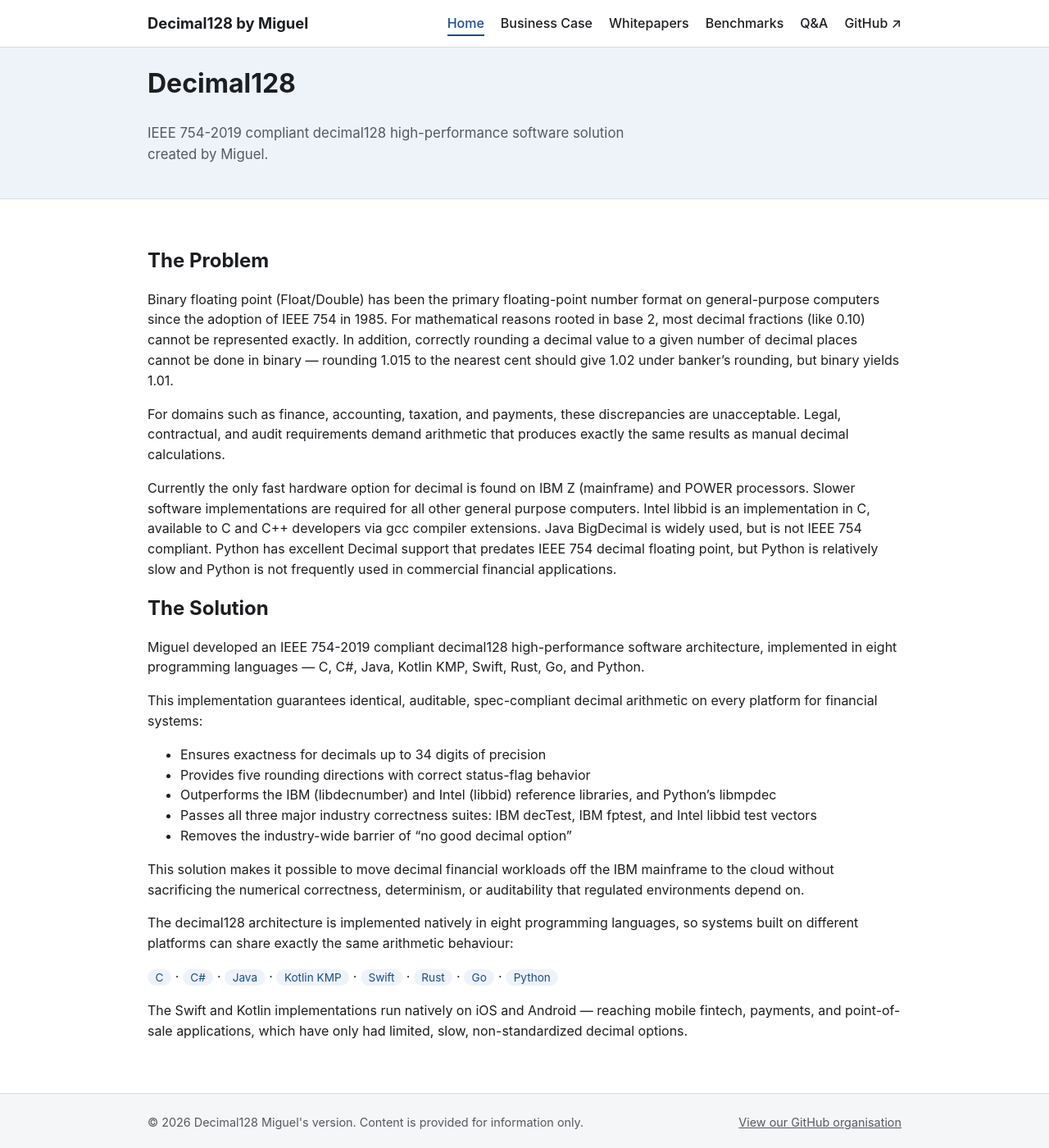
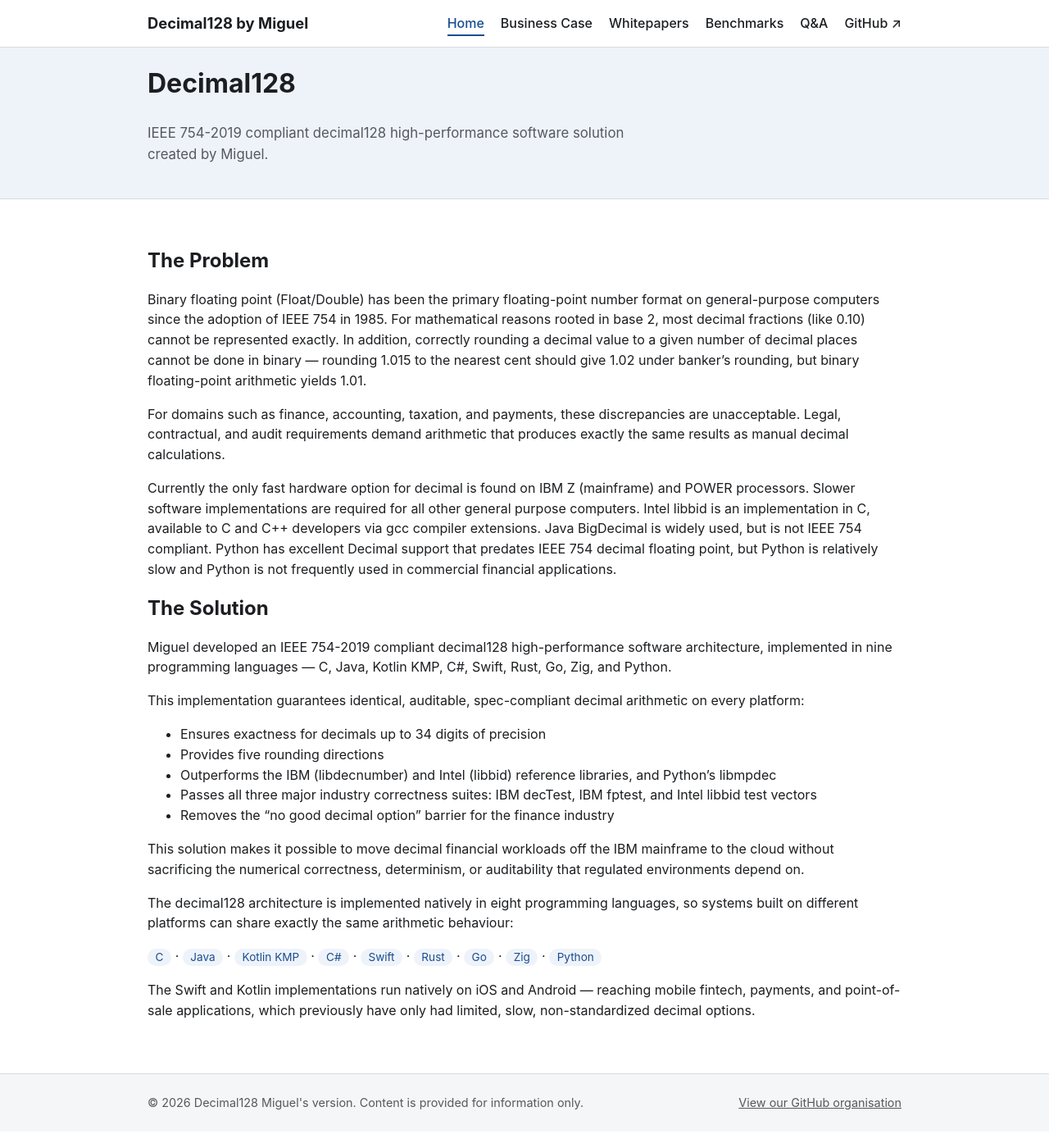
Before and after one commit to migueldecimal128/decimal128-www, a Jekyll site: the page built from index.md, in a window 1280 px wide and 1400 px high. Shown: the whole window at 82% size. Built offline with Jekyll 4.4.1, drawn with Linux system fonts in a browser that asks for light colours.

Commit message:
wording tweaks

```diff
--- a/index.md
+++ b/index.md
@@ -15,7 +15,7 @@
 exactly. In addition, correctly rounding a decimal value to a given
 number of decimal places cannot be done in binary — rounding 1.015
 to the nearest cent should give 1.02 under banker's rounding, but
-binary yields 1.01.
+binary floating-point arithmetic yields 1.01.
 
 For domains such as finance, accounting, taxation, and payments,
 these discrepancies are unacceptable. Legal, contractual, and audit
@@ -35,17 +35,17 @@
 ## The Solution
 
 Miguel developed an IEEE 754-2019 compliant decimal128 high-performance
-software architecture, implemented in eight programming languages —
-C, C#, Java, Kotlin KMP, Swift, Rust, Go, and Python.
+software architecture, implemented in nine programming languages —
+C, Java, Kotlin KMP, C#, Swift, Rust, Go, Zig, and Python.
 
 This implementation guarantees identical, auditable, spec-compliant
-decimal arithmetic on every platform for financial systems:
+decimal arithmetic on every platform:
 
 - Ensures exactness for decimals up to 34 digits of precision
-- Provides five rounding directions with correct status-flag behavior
+- Provides five rounding directions
 - Outperforms the IBM (libdecnumber) and Intel (libbid) reference libraries, and Python's libmpdec
 - Passes all three major industry correctness suites: IBM decTest, IBM fptest, and Intel libbid test vectors
-- Removes the industry-wide barrier of "no good decimal option"
+- Removes the "no good decimal option" barrier for the finance industry
 
 This solution makes it possible to move decimal financial workloads
 off the IBM mainframe to the cloud without sacrificing the numerical
@@ -56,9 +56,9 @@
 programming languages, so systems built on different platforms can
 share exactly the same arithmetic behaviour:
 
-`C` · `C#` · `Java` · `Kotlin KMP` · `Swift` · `Rust` · `Go` · `Python`
+`C` · `Java` · `Kotlin KMP` · `C#` · `Swift` · `Rust` · `Go` · `Zig` · `Python`
 
 The Swift and Kotlin implementations run natively on iOS and
 Android — reaching mobile fintech, payments, and point-of-sale
-applications, which have only had limited, slow, non-standardized
+applications, which previously have only had limited, slow, non-standardized
 decimal options.
```
Also changed, not shown: business-case.md (+1 -1 lines).
